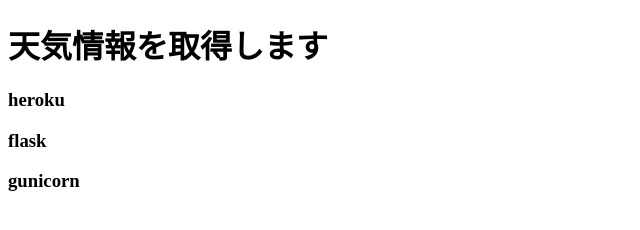
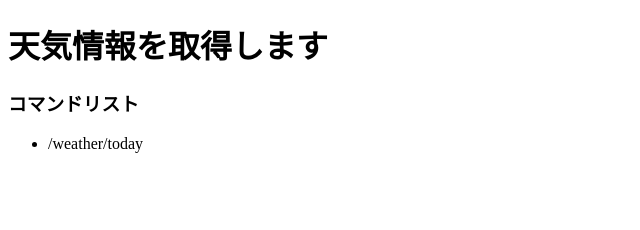
Before and after one commit to kaitohattori/heroku-flask, a plain HTML site: page template/index.html in a window 1280 px wide. Shown: the whole page, without its empty margins (0-640 px from the left). Drawn offline with Linux system fonts and the light colour scheme.

Commit message:
Updated index.html

```diff
--- a/template/index.html
+++ b/template/index.html
@@ -11,9 +11,10 @@
 <body>
 
     <h1>天気情報を取得します</h1>
-    <h3>heroku</h3>
-    <h3>flask</h3>
-    <h3>gunicorn</h3>
+    <h3>コマンドリスト</h3>
+    <ul>
+        <li>/weather/today</li>
+    </ul>
 
 </body>
 
```
